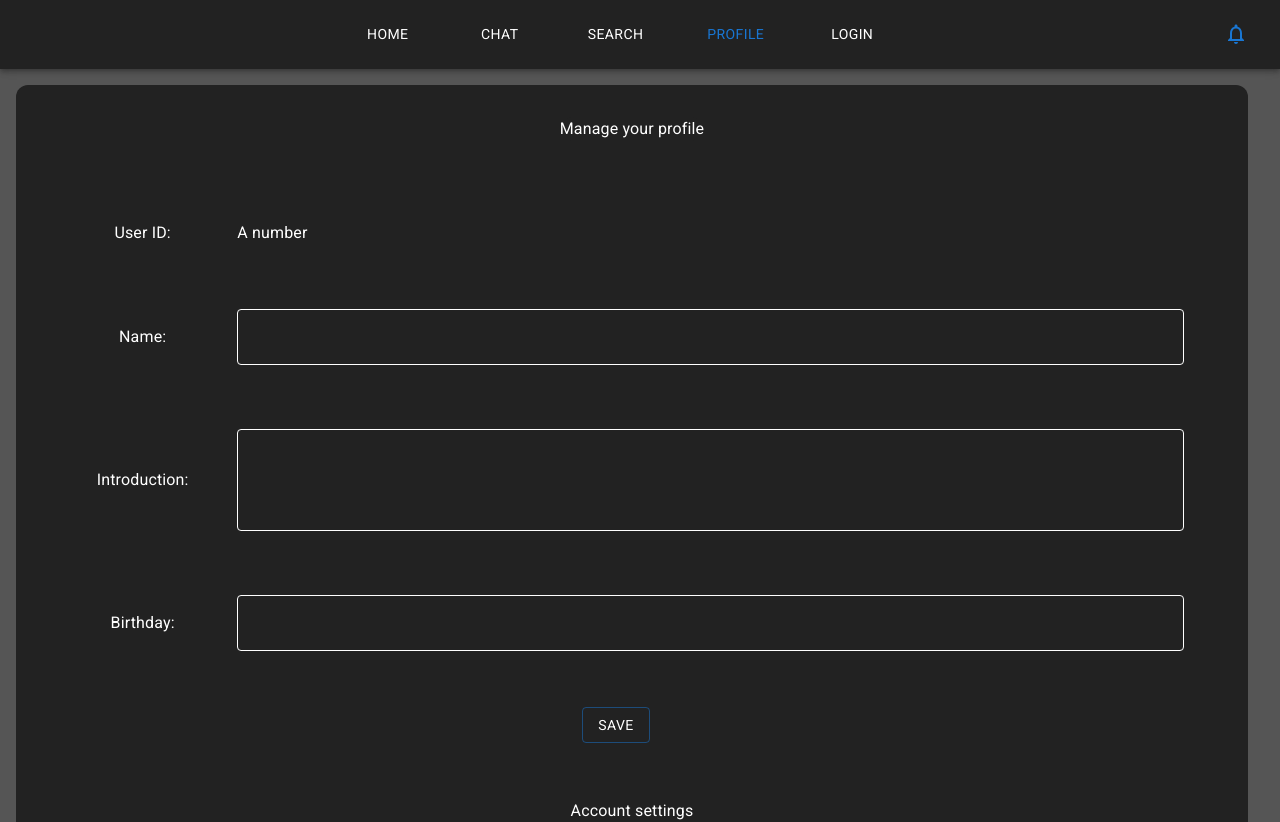
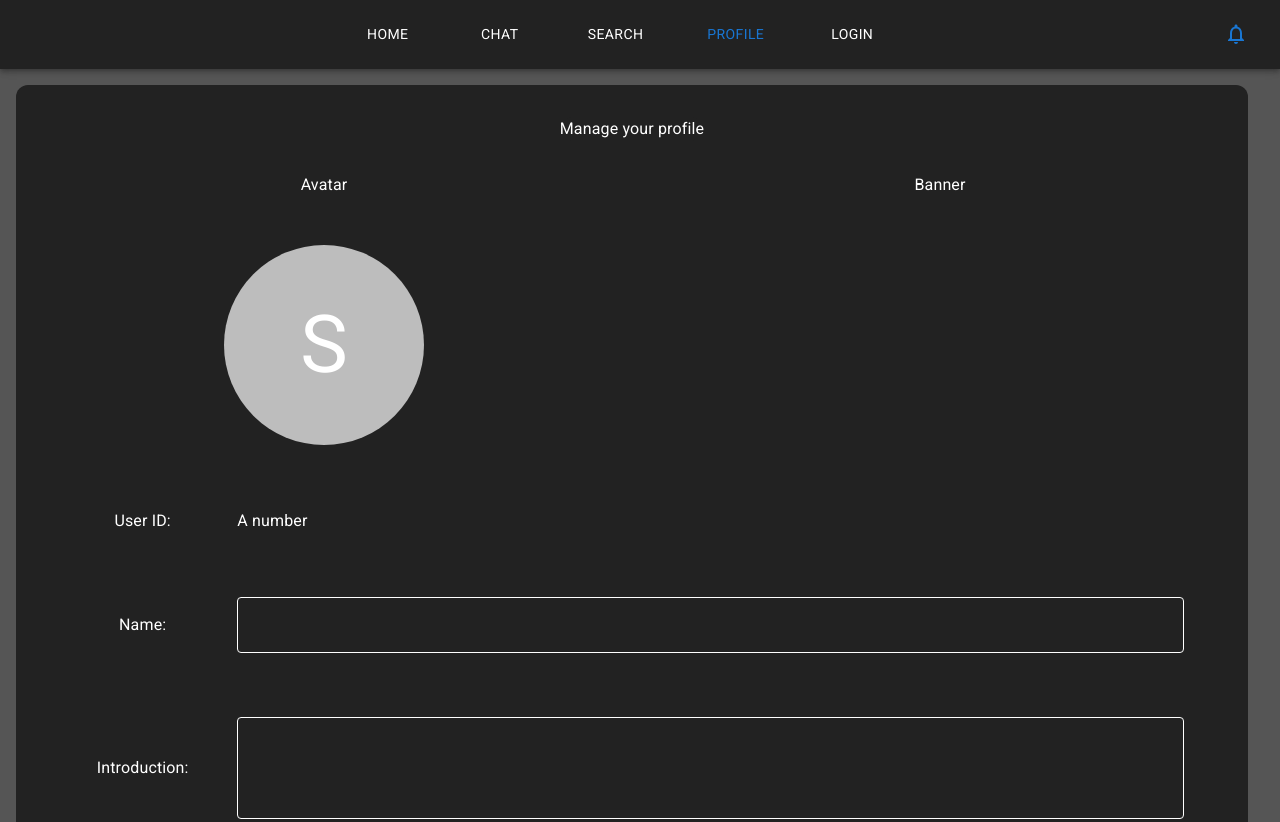
Before and after one commit to Helioborba/direct, a React app in the folder app/: page /profile in a window 1280 px wide. Shown: the top 822 px of the page. Built offline with nearby package versions, Linux system fonts and the light colour scheme.

Commit message:
quick fix profile avatar

```diff
--- a/app/src/pages/Profile.js
+++ b/app/src/pages/Profile.js
@@ -1,5 +1,5 @@
 // import { useContext } from "react";
-import {Box, Grid, Typography, Button} from "@mui/material";
+import {Box, Grid, Typography, Button, Avatar} from "@mui/material";
 import ProfileForm from "../components/profile/ProfileForm.js";
 import Nav from "../components/nav/nav.js";
 const Profile = (props) => {
@@ -16,6 +16,23 @@ const Profile = (props) => {
                             </Grid>
                         </Box>
                     </Grid>
+                    <Grid container item xs={12} sx={{my:2}}>
+                        <Grid container item xs={6} sx={{ display:'flex', justifyContent:'center', alignItems:'center'}}>
+                            Avatar
+                        </Grid>
+                        <Grid container item xs={6} sx={{ display:'flex', justifyContent:'center', alignItems:'center'}}>
+                            Banner
+                        </Grid>
+                    </Grid>
+                    <Grid container item xs={12} sx={{mt:4}}>
+                        <Grid container item xs={6} sx={{ display:'flex', justifyContent:'center', alignItems:'center'}}>
+                            <Avatar sx={{fontSize:"5em", width:200, height:200}}>S</Avatar>
+                        </Grid>
+                        <Grid container item xs={6} sx={{ display:'flex', justifyContent:'center', alignItems:'center'}}>
+
+                        </Grid>
+                    </Grid>
+
                     <Grid container item>
                         <ProfileForm></ProfileForm>
                         <Grid container item xs={12} sx={{mt:7, display:'flex', justifyContent:'center', alignItems:'center' }}>
```
